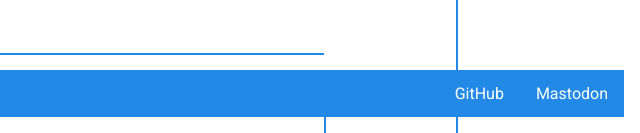
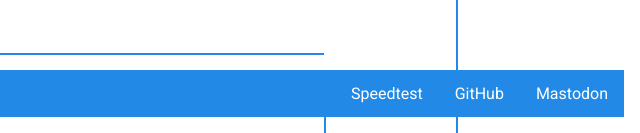
Before and after one commit to quint5tech/quint5tech.github.io, a plain HTML site: page contact.html in a window 1280 px wide. Shown: the part 667-800 px from the top of the page, 640-1280 px from the left. Drawn offline with Linux system fonts and the light colour scheme.

Commit message:
Update contact.html

```diff
--- a/contact.html
+++ b/contact.html
@@ -1,7 +1,7 @@
 <!DOCTYPE html>
 <html lang="en">
   <head>
-    <title>quint5tech | The website of Quint Burkley</title>
+    <title>Contact | quint5tech | The website of Quint Burkley</title>
     <meta charset="utf-8">
     <meta http-equiv="X-UA-Compatible" content="IE=edge">
     <meta name="viewport" content="width=device-width, initial-scale=1">
@@ -62,6 +62,7 @@
         <a href="javascript:void(0);" class="bottom-icon" onclick="botNavbar()"><i class="material-icons">menu</i></a>
         <a href="https://fosstodon.org/@qwow5" target="_blank">Mastodon</a>
         <a href="https://github.com/qwow5" target="_blank">GitHub</a>
+        <a href="speedtest.html">Speedtest</a>
         <a style="float:left">&copy 2020 Quint Burkley</a>
       </div>
       <br>
```
